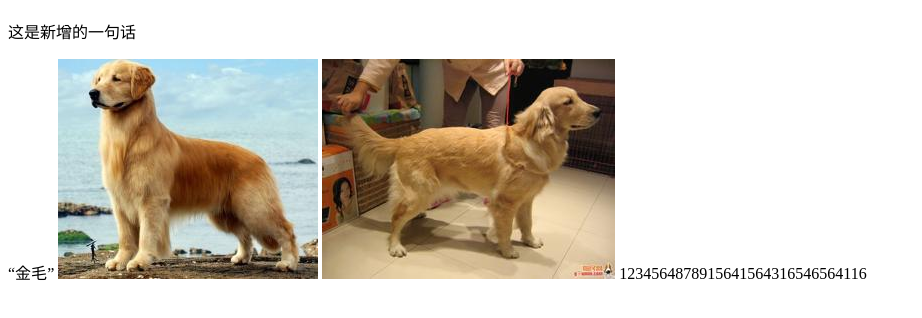
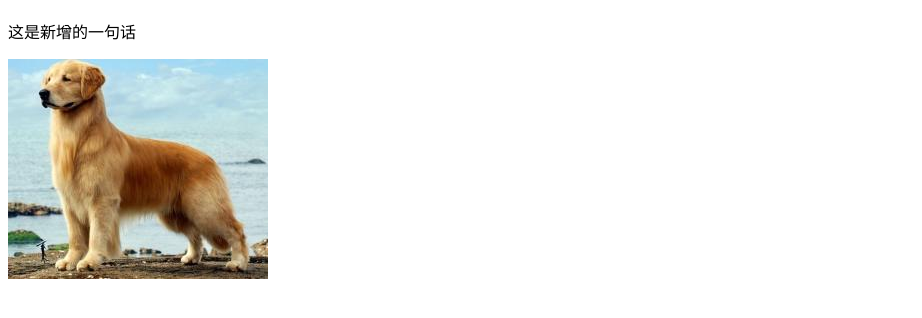
Before and after one commit to s710422556/s710422556.github.io, a plain HTML site: page index.html in a window 1280 px wide. Shown: the part 70-388 px from the top of the page, without its empty margins (0-922 px from the left). Drawn offline with Linux system fonts and the light colour scheme.

Commit message:
xiugai
更改

```diff
--- a/index.html
+++ b/index.html
@@ -7,16 +7,13 @@
   <!-- 设置 viewport-->
   <meta name="viewport" content="width=device-width, initial-scale=1.0">
   <meta http-equiv="X-UA-Compatible" content="ie=edge">
-  <title>这个页面是用在ios中的</title>
+  <title>小孙的介绍</title>
 </head>
 <!-- 体 -->
 
 <body>
   <h1>这是我的个人主页</h1>
   <p>这是新增的一句话</p>
-  <q>金毛</q>
   <img src="images/大金毛.jpg" alt="">
-   <img src="images/大金毛1.jpg" alt="">
-   <mm>1234564878915641564316546564116</mm>
 </body>
 </html>
```
